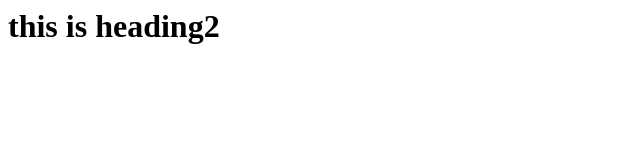
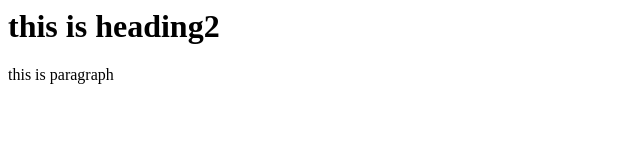
Before and after one commit to PavanGanta9/VH_B23, a plain HTML site: page index.html in a window 1280 px wide. Shown: the whole page, without its empty margins (0-640 px from the left). Drawn offline with Linux system fonts and the light colour scheme.

Commit message:
Update index.html

```diff
--- a/index.html
+++ b/index.html
@@ -1 +1,2 @@
 <h1>this is heading2</h1>
+<p1>this is paragraph</p1>
```
